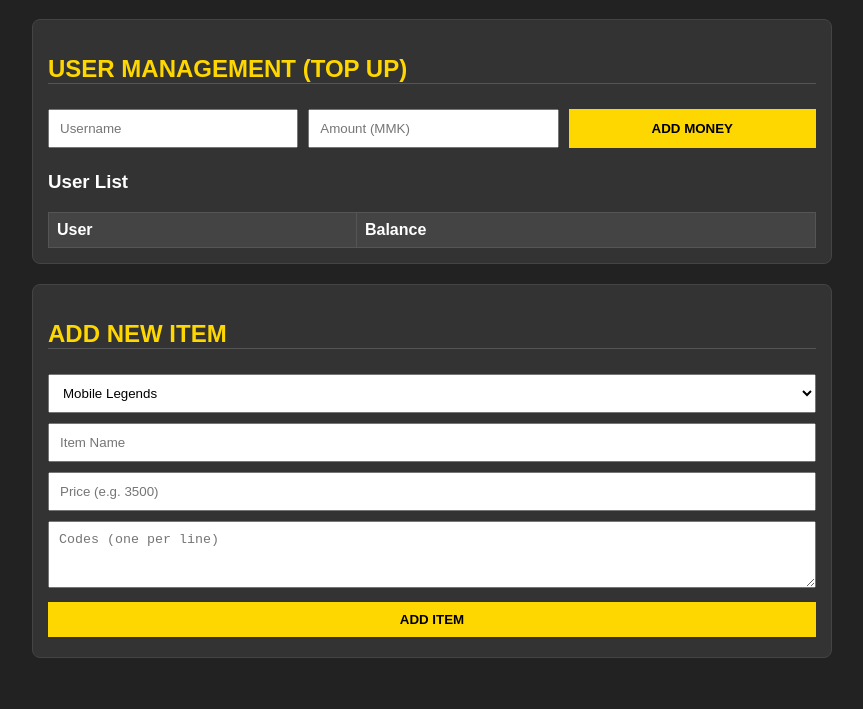
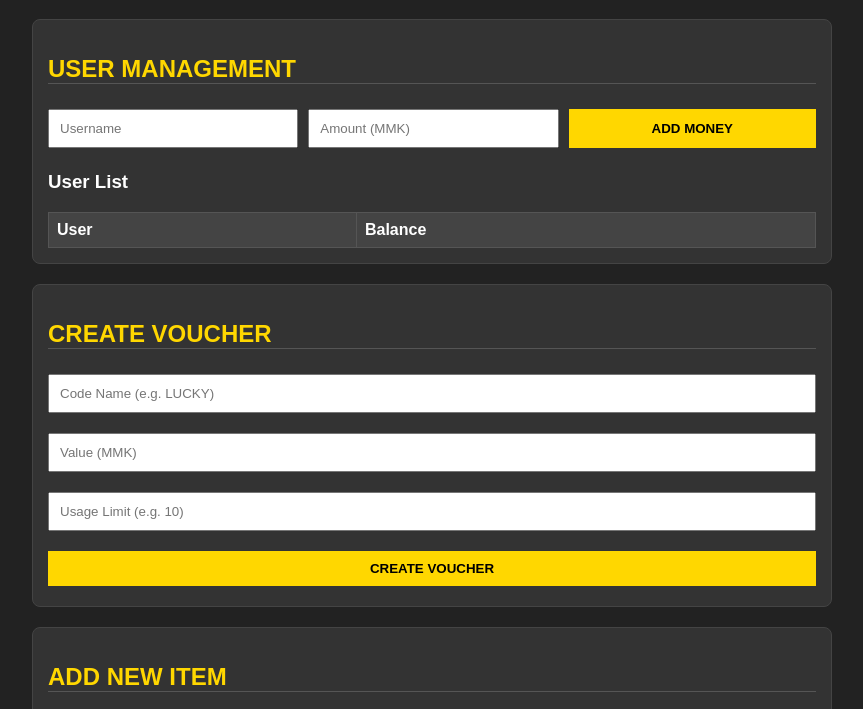
Before and after one commit to celiboy93/game, a plain HTML site: page static/admin.html in a window 1280 px wide. Shown: the part 81-790 px from the top of the page, without its empty margins (208-1071 px from the left). Drawn offline with Linux system fonts and the light colour scheme; no server answers.

Commit message:
Update admin.html

```diff
--- a/static/admin.html
+++ b/static/admin.html
@@ -19,7 +19,7 @@
     <h1>ADMIN DASHBOARD</h1>
 
     <div class="box">
-        <h2>USER MANAGEMENT (TOP UP)</h2>
+        <h2>USER MANAGEMENT</h2>
         <div style="display: flex; gap: 10px;">
             <input type="text" id="topupUser" placeholder="Username">
             <input type="number" id="topupAmount" placeholder="Amount (MMK)">
@@ -31,6 +31,16 @@
             <thead><tr><th>User</th><th>Balance</th></tr></thead>
             <tbody id="userTable"></tbody>
         </table>
+    </div>
+
+    <div class="box">
+        <h2>CREATE VOUCHER</h2>
+        <div style="display: flex; gap: 10px; flex-wrap: wrap;">
+            <input type="text" id="vCode" placeholder="Code Name (e.g. LUCKY)">
+            <input type="number" id="vAmount" placeholder="Value (MMK)">
+            <input type="number" id="vLimit" placeholder="Usage Limit (e.g. 10)">
+            <button onclick="createVoucher()">CREATE VOUCHER</button>
+        </div>
     </div>
 
     <div class="box">
@@ -63,13 +73,22 @@
             const u = document.getElementById('topupUser').value;
             const a = document.getElementById('topupAmount').value;
             if(!u || !a) return alert("Input missing");
-
-            await fetch('/api/admin/topup', {
-                method: 'POST',
-                body: JSON.stringify({ username: u, amount: a })
-            });
+            await fetch('/api/admin/topup', { method: 'POST', body: JSON.stringify({ username: u, amount: a }) });
             alert("Topup Successful!");
             loadUsers();
+        }
+
+        async function createVoucher() {
+            const code = document.getElementById('vCode').value;
+            const amount = document.getElementById('vAmount').value;
+            const limit = document.getElementById('vLimit').value;
+            if(!code || !amount || !limit) return alert("Fill all fields");
+
+            await fetch('/api/admin/create-voucher', {
+                method: 'POST',
+                body: JSON.stringify({ code, amount, limit })
+            });
+            alert(`Voucher [${code}] Created! Value: ${amount}`);
         }
 
         document.getElementById('addForm').onsubmit = async (e) => {
```
